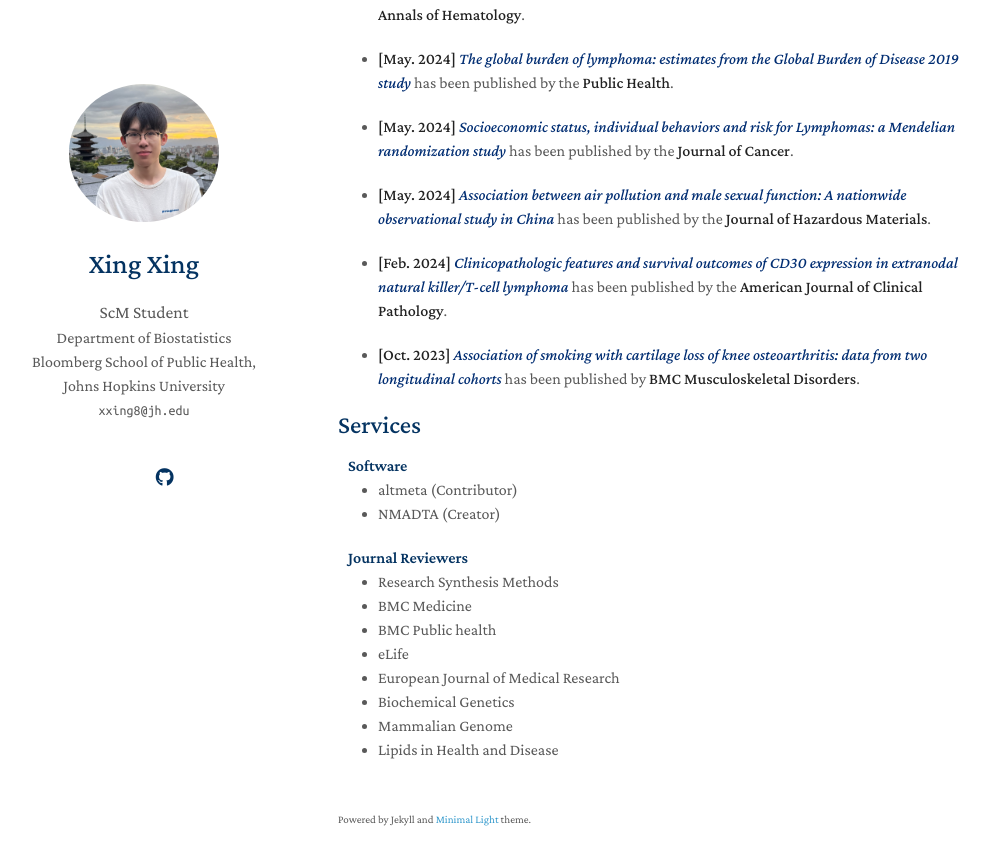
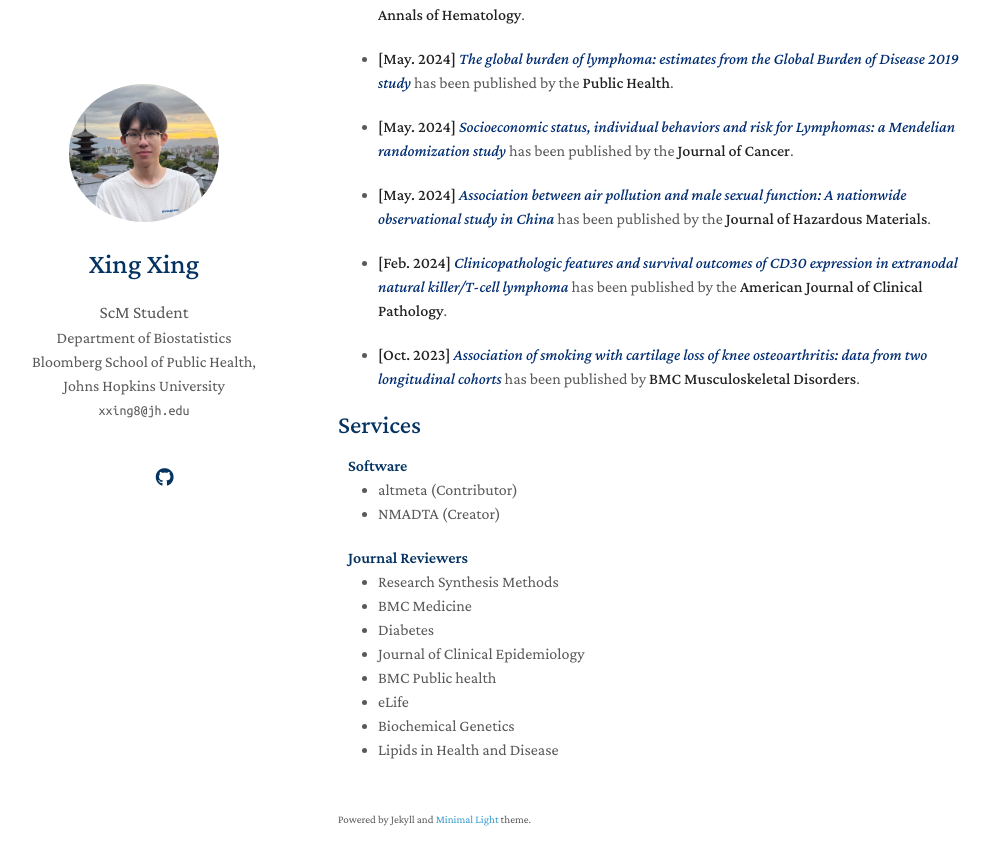
Before and after one commit to KevinXing3/kevinXing3.github.io, a Jekyll site: the page built from index.md, in a window 1280 px wide and 900 px high, scrolled down 4190 px. Shown: the top 865 px of the window, without its empty margins (132-1122 px from the left). Built offline with Jekyll 4.4.1, drawn with Linux system fonts in a browser that asks for light colours; nearby versions of some CDN libraries; a style sheet for code colours, icons or effects is not loaded; our own code applies the rules of GitHub Pages for plain Markdown files.

Commit message:
Update services.md

```diff
--- a/_includes/services.md
+++ b/_includes/services.md
@@ -10,10 +10,10 @@
 <ul style="margin:0 0 20px;">
   <li>Research Synthesis Methods</li>
   <li>BMC Medicine</li>
+  <li>Diabetes</li>
+  <li>Journal of Clinical Epidemiology</li>
   <li>BMC Public health</li>
   <li>eLife</li>
-  <li>European Journal of Medical Research</li>
   <li>Biochemical Genetics</li>
-  <li>Mammalian Genome</li>
   <li>Lipids in Health and Disease</li>
 </ul>
```
